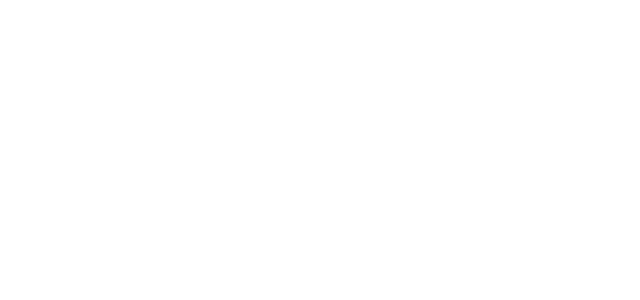
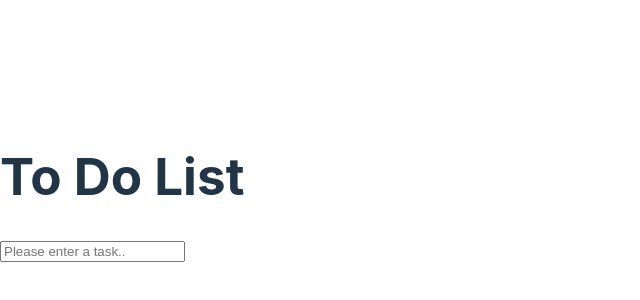
Before and after one commit to Praeda822/PK-ToDo-ReactJS, a React (Vite) app in the folder PK-ToDo-React/: page / in a window 1280 px wide. Shown: the part 212-512 px from the top of the page, without its empty margins (0-640 px from the left). Built offline with nearby package versions, Linux system fonts and the light colour scheme.

Commit message:
Added starter funtions, added input box functionality

```diff
--- a/PK-ToDo-React/src/ToDoList.jsx
+++ b/PK-ToDo-React/src/ToDoList.jsx
@@ -1,7 +1,35 @@
 import React, { useState } from "react";
 
 function ToDoList() {
-  return <></>;
+  const [tasks, setTasks] = useState([]);
+  const [newTask, setNewTask] = useState("");
+
+  function handleInputChange(event) {
+    setNewTask(event.target.value);
+  }
+
+  function addTask() {}
+
+  function deleteTask(index) {}
+
+  function moveTaskUp(index) {}
+
+  function moveTaskDown(index) {}
+
+  return (
+    <div className="to-do-list">
+      <h1>To Do List</h1>
+
+      <div>
+        <input
+          type="text"
+          placeholder="Please enter a task.."
+          value={newTask}
+          onChange={handleInputChange}
+        />
+      </div>
+    </div>
+  );
 }
 
 export default ToDoList;
```
